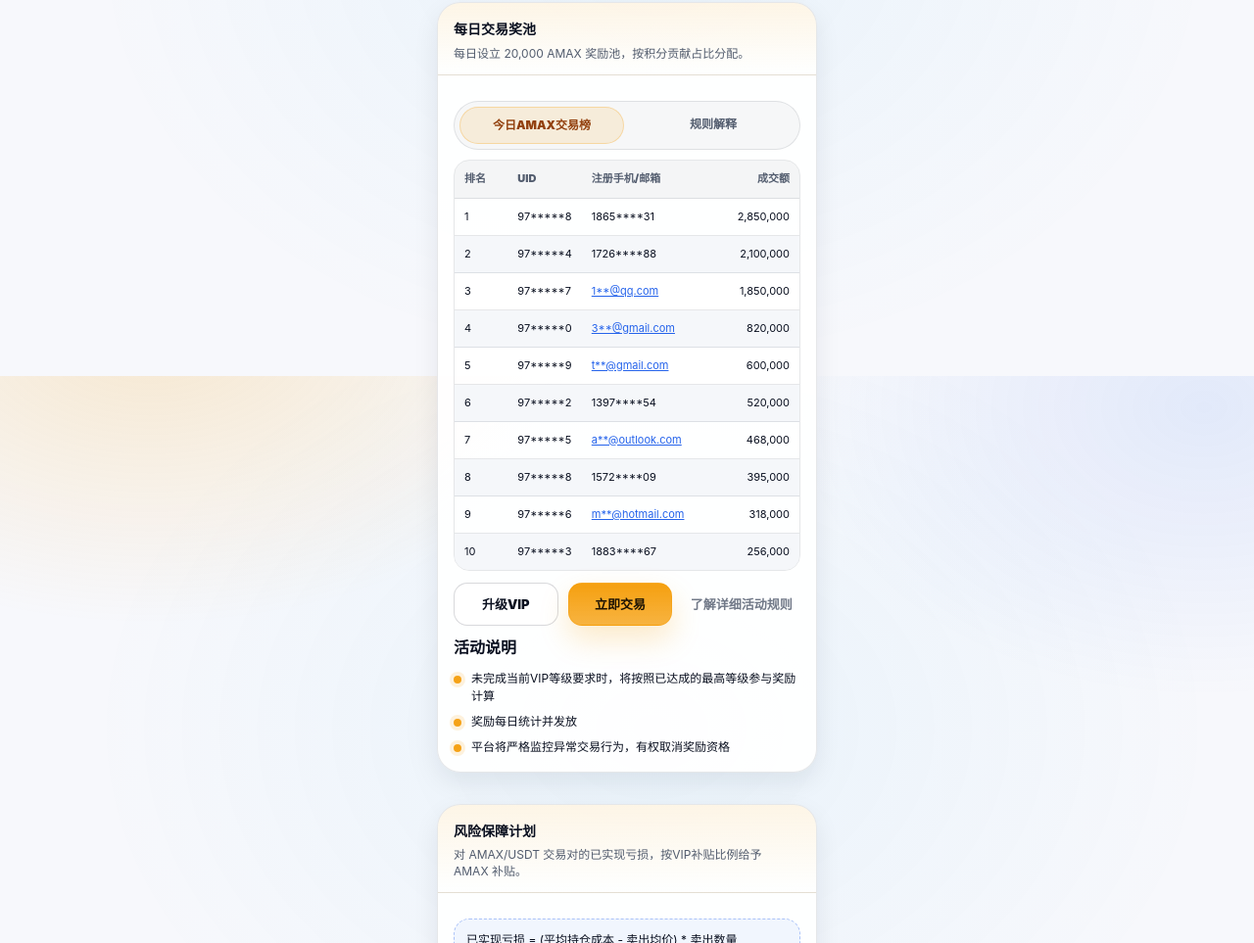
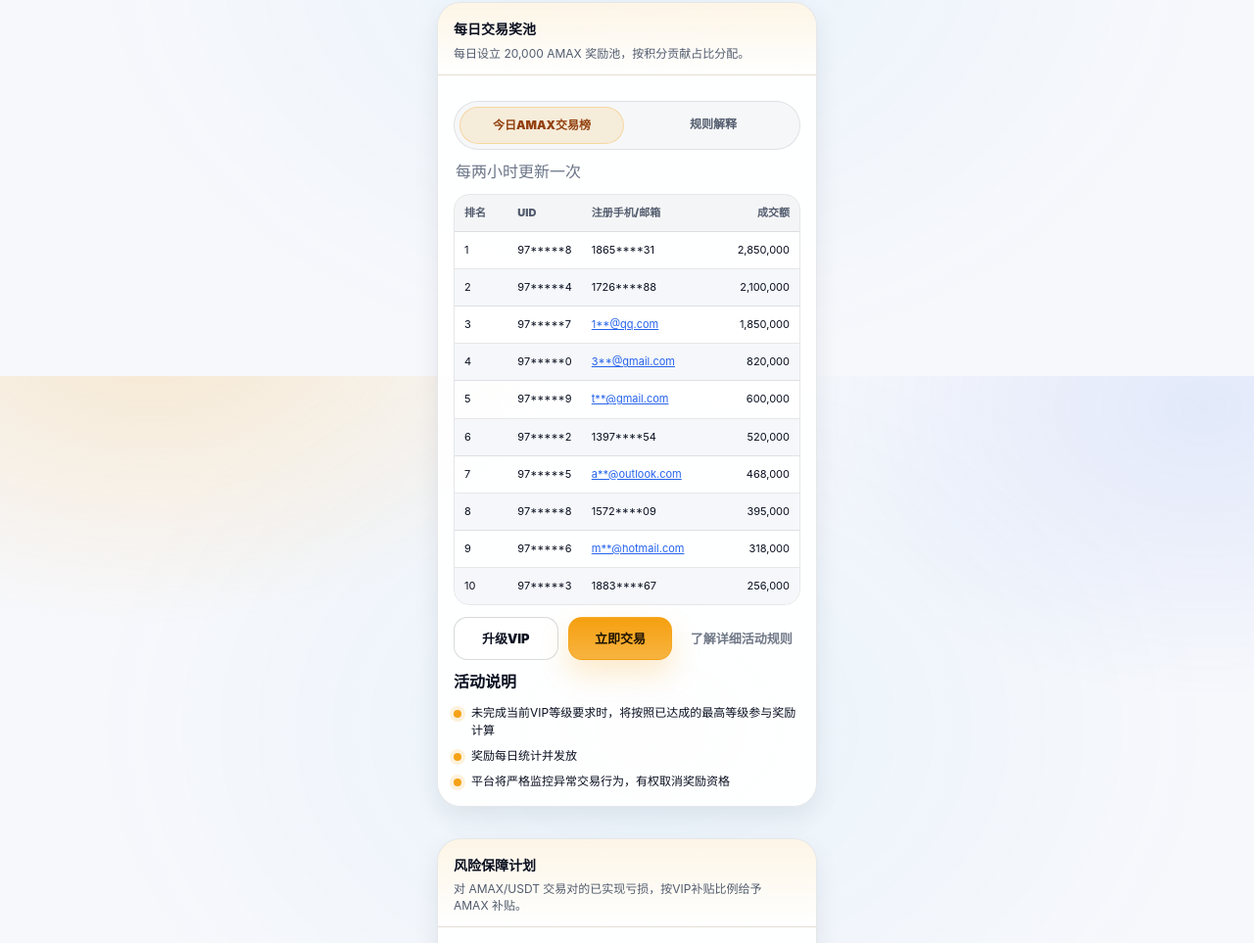
Before and after one commit to probit116/Activity-h5, a plain HTML site: page index.html in a window 1280 px wide. Shown: the part 1216-2179 px from the top of the page at 98% size. Drawn offline with Linux system fonts and the light colour scheme; a script that the page names is missing.

Commit message:
更新 index.html via EZPage

```diff
--- a/index.html
+++ b/index.html
@@ -1093,6 +1093,7 @@
               </div>
               <div class="dual-panels">
                 <div class="dual-panel active" data-idx="0">
+                  <div class="muted2" style="margin:2px 2px 10px">每两小时更新一次</div>
                   <table class="table" aria-label="今日AMAX交易榜">
                     <thead><tr><th style="width:56px">排名</th><th>UID</th><th>注册手机/邮箱</th><th style="text-align:right;width:110px">成交额</th></tr></thead>
                     <tbody>
```
